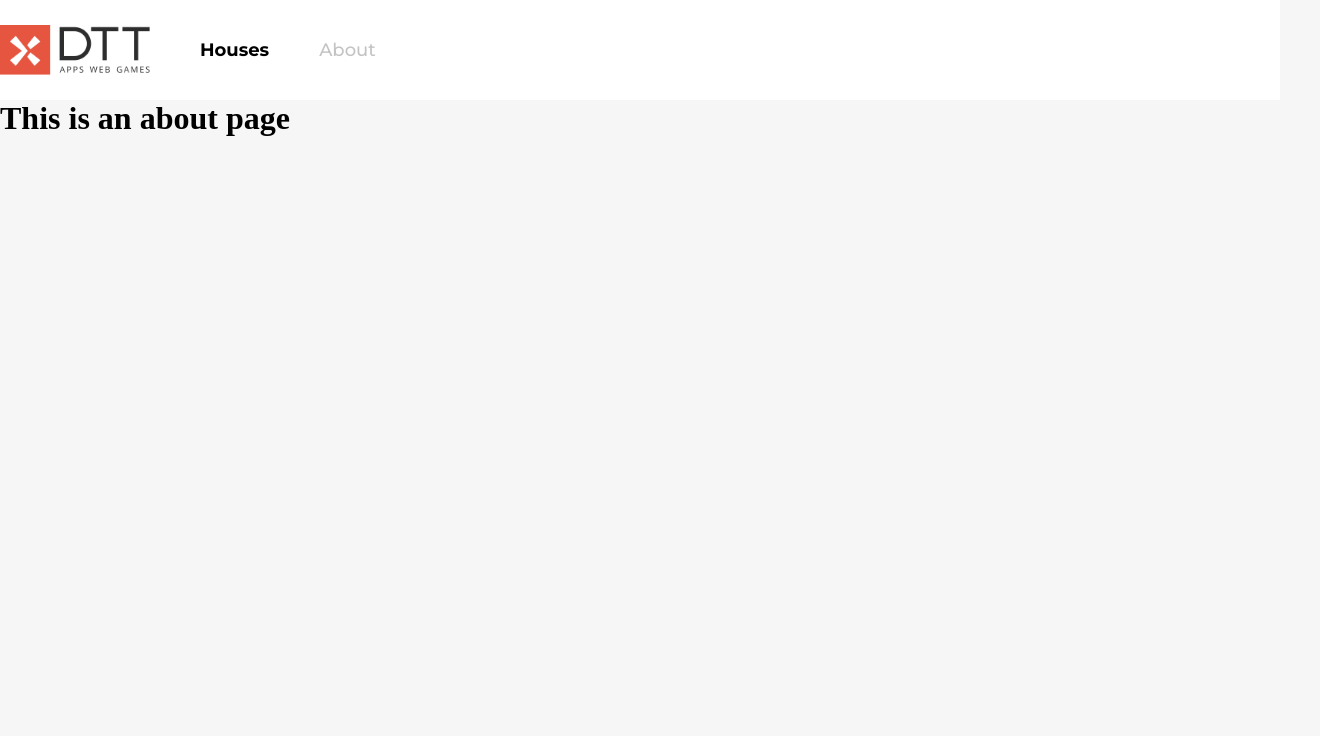
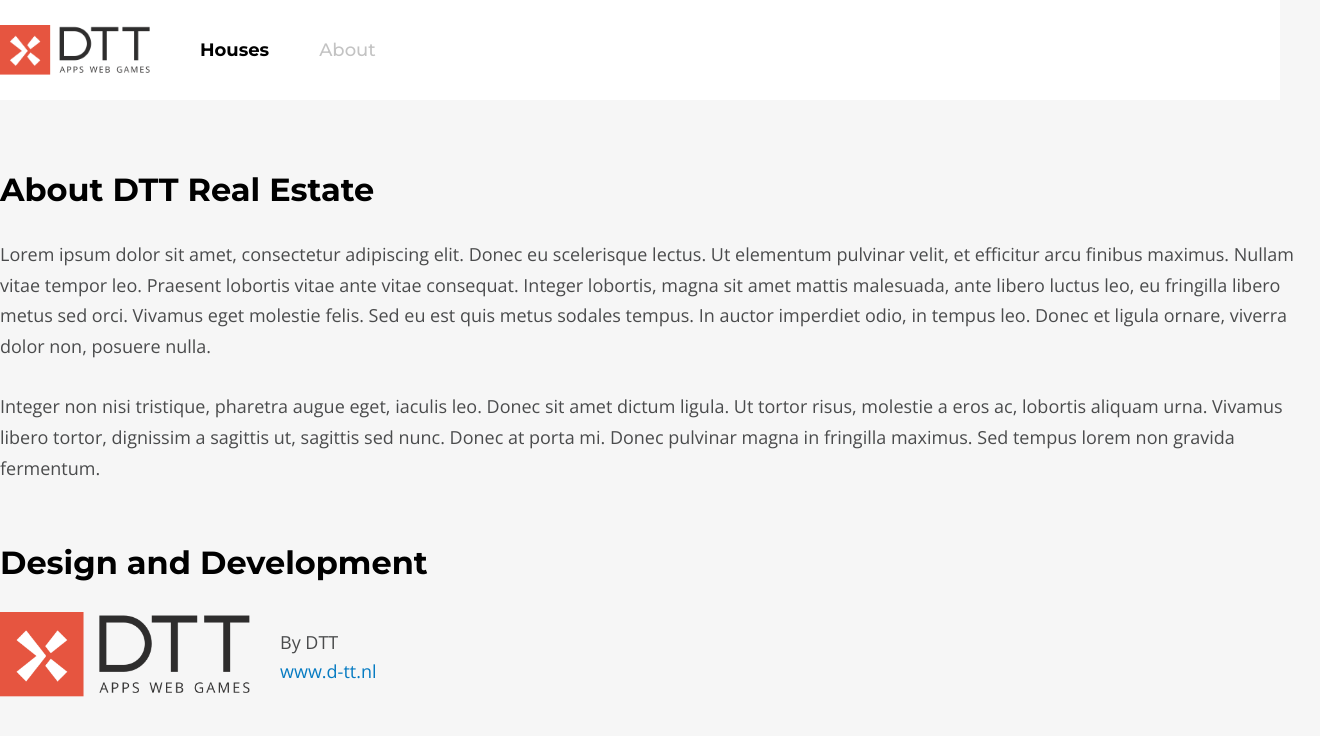
Before and after one commit to trebektas/Real-Estate, a Vue app: page /about in a window 1280 px wide. Shown: the top 736 px of the page, 1320 px wide, since content can reach past the window. Built offline with nearby package versions, Linux system fonts and the light colour scheme.

Commit message:
added route push for house edit view

```diff
--- a/src/components/HeaderItem.vue
+++ b/src/components/HeaderItem.vue
@@ -17,7 +17,7 @@ function setAboutActive() {
 <template>
   <header>
     <div class="wrapper">
-      <img :src="Logo" alt="Company Logo" />
+      <img :src="Logo" alt="DTT Logo" />
       <nav class="navigation">
         <RouterLink to="/" @click="setHomeActive" :class="isHousesActive ? 'header-active' : null"
           >Houses</RouterLink
--- a/src/router/index.js
+++ b/src/router/index.js
@@ -26,6 +26,11 @@ const router = createRouter({
       path: '/houses/:id',
       name: 'houseDetails',
       component: () => import('../views/HouseDetailsView.vue')
+    },
+    {
+      path: '/edit/:id',
+      name: 'houseEdit',
+      component: () => import('../views/HouseEditView.vue')
     }
   ]
 })
--- a/src/views/AboutView.vue
+++ b/src/views/AboutView.vue
@@ -1,5 +1,134 @@
+<script setup>
+import Logo from '../assets/logo.png'
+import { useMobileStore } from '../stores/MobileStore'
+
+const mobileStore = useMobileStore()
+</script>
+
 <template>
-  <h1>This is an about page</h1>
+  <section class="container-about-section">
+    <h1 v-if="mobileStore.mobileView">About</h1>
+    <h1 v-if="!mobileStore.mobileView">About DTT Real Estate</h1>
+    <h2 v-if="mobileStore.mobileView">About DTT Real Estate</h2>
+    <p>
+      Lorem ipsum dolor sit amet, consectetur adipiscing elit. Donec eu scelerisque lectus. Ut
+      elementum pulvinar velit, et efficitur arcu finibus maximus. Nullam vitae tempor leo. Praesent
+      lobortis vitae ante vitae consequat. Integer lobortis, magna sit amet mattis malesuada, ante
+      libero luctus leo, eu fringilla libero metus sed orci. Vivamus eget molestie felis. Sed eu est
+      quis metus sodales tempus. In auctor imperdiet odio, in tempus leo. Donec et ligula ornare,
+      viverra dolor non, posuere nulla.
+    </p>
+    <p>
+      Integer non nisi tristique, pharetra augue eget, iaculis leo. Donec sit amet dictum ligula. Ut
+      tortor risus, molestie a eros ac, lobortis aliquam urna. Vivamus libero tortor, dignissim a
+      sagittis ut, sagittis sed nunc. Donec at porta mi. Donec pulvinar magna in fringilla maximus.
+      Sed tempus lorem non gravida fermentum.
+    </p>
+    <h1 v-if="!mobileStore.mobileView" class="design-development-header">Design and Development</h1>
+    <h2 v-if="mobileStore.mobileView">Design and Development</h2>
+    <div class="container-development-info">
+      <div class="container-logo"><img :src="Logo" alt="DTT Logo" /></div>
+      <div class="link-container">
+        <div>By DTT</div>
+        <div><a href="https://www.d-tt.nl/" target="_blank">www.d-tt.nl</a></div>
+      </div>
+    </div>
+  </section>
 </template>
 
-<style></style>
+<style>
+.container-about-section {
+  width: 1320px;
+  margin: 70px auto 0;
+}
+
+.container-about-section h1 {
+  font-family: 'Montserrat', sans-serif;
+  font-size: 32px;
+  font-weight: 700;
+}
+
+.container-about-section p {
+  font-family: 'Open Sans', sans-serif;
+  font-size: 18px;
+  font-weight: 400;
+  margin-top: 30px;
+  line-height: 1.7;
+  color: var(--text-secondary);
+}
+
+.design-development-header {
+  margin-top: 60px;
+}
+
+.container-development-info {
+  display: flex;
+  align-items: center;
+  margin-top: 30px;
+  font-family: 'Open Sans', sans-serif;
+  font-size: 18px;
+  font-weight: 400;
+  color: var(--text-secondary);
+}
+.container-development-info a {
+  color: var(--text-hyperlink);
+  text-decoration: none;
+}
+
+.container-logo {
+  margin-right: 30px;
+}
+
+.container-logo img {
+  width: 250px;
+}
+
+.link-container div {
+  margin: 5px 0;
+}
+
+@media only screen and (max-width: 375px) {
+  .container-about-section {
+    width: 320px;
+    margin-top: 30px;
+  }
+
+  .container-about-section h1 {
+    font-size: 18px;
+    display: flex;
+    justify-content: center;
+    margin-bottom: 30px;
+  }
+
+  .container-about-section h2 {
+    font-family: 'Montserrat', sans-serif;
+    font-size: 14px;
+    font-weight: 700;
+  }
+
+  .container-about-section p {
+    font-size: 12px;
+    margin-top: 15px;
+  }
+
+  .container-development-info {
+    font-size: 14px;
+  }
+
+  .container-logo {
+    display: flex;
+    justify-content: center;
+    align-items: center;
+  }
+
+  .container-logo img {
+    width: 100px;
+  }
+
+  .link-container div {
+    display: flex;
+    align-items: center;
+    margin: 1px 0;
+  }
+}
+</style>
--- a/src/views/HouseDetailsView.vue
+++ b/src/views/HouseDetailsView.vue
@@ -13,11 +13,12 @@ import garageIcon from '../assets/icons/ic_garage@3x.png'
 
 import BackToOverview from '../components/BackToOverview.vue'
 
-import { useRoute } from 'vue-router'
-import { ref, watch } from 'vue'
+import { useRoute, useRouter } from 'vue-router'
+import { ref } from 'vue'
 import { useMobileStore } from '../stores/MobileStore'
 
 const route = useRoute()
+const router = useRouter()
 const houseDetails = ref([])
 
 const mobileStore = useMobileStore()
@@ -42,13 +43,9 @@ function formatPrice(price) {
   return new Intl.NumberFormat('en-DE').format(price)
 }
 
-watch(
-  () => route.params.id,
-
-  () => {
-    fetchHouseDetails(route.params.id)
-  }
-)
+const onEditClick = () => {
+  router.push({ name: 'houseEdit', params: { id: route.params.id } })
+}
 </script>
 
 <template>
@@ -59,7 +56,8 @@ watch(
         <div v-for="house in houseDetails" :key="house.id" class="house-details-wrapper">
           <!--Edit/Delete Tab Conditions >> house.madeByMe && mobileStore.mobileView-->
           <div v-if="house.madeByMe && mobileStore.mobileView" class="edit-delete-mobile-tab">
-            <span class="edit-delete-span"><img :src="editWhiteIcon" alt="Edit Icon" /></span
+            <span class="edit-delete-span" @click="onEditClick"
+              ><img :src="editWhiteIcon" alt="Edit Icon" /></span
             ><span class="edit-delete-span"><img :src="deleteWhiteIcon" alt="Delete Icon" /></span>
           </div>
           <div class="house-details-image"><img :src="house.image" :alt="house.id" /></div>
@@ -71,7 +69,8 @@ watch(
               </div>
               <!--Edit/Delete Tab Conditions >> house.madeByMe && !mobileStore.mobileView-->
               <div v-if="house.madeByMe && !mobileStore.mobileView" class="edit-delete-tab">
-                <span class="edit-delete-span"><img :src="editIcon" alt="Edit Icon" /></span
+                <span class="edit-delete-span" @click="onEditClick"
+                  ><img :src="editIcon" alt="Edit Icon" /></span
                 ><span class="edit-delete-span"><img :src="deleteIcon" alt="Delete Icon" /></span>
               </div>
             </div>
--- /dev/null
+++ b/src/views/HouseEditView.vue
@@ -0,0 +1,10 @@
+<script setup>
+import { useRoute } from 'vue-router'
+const route = useRoute()
+</script>
+
+<template>
+  <h1>House Edit Page Id: {{ route.params.id }}</h1>
+</template>
+
+<style></style>
```
